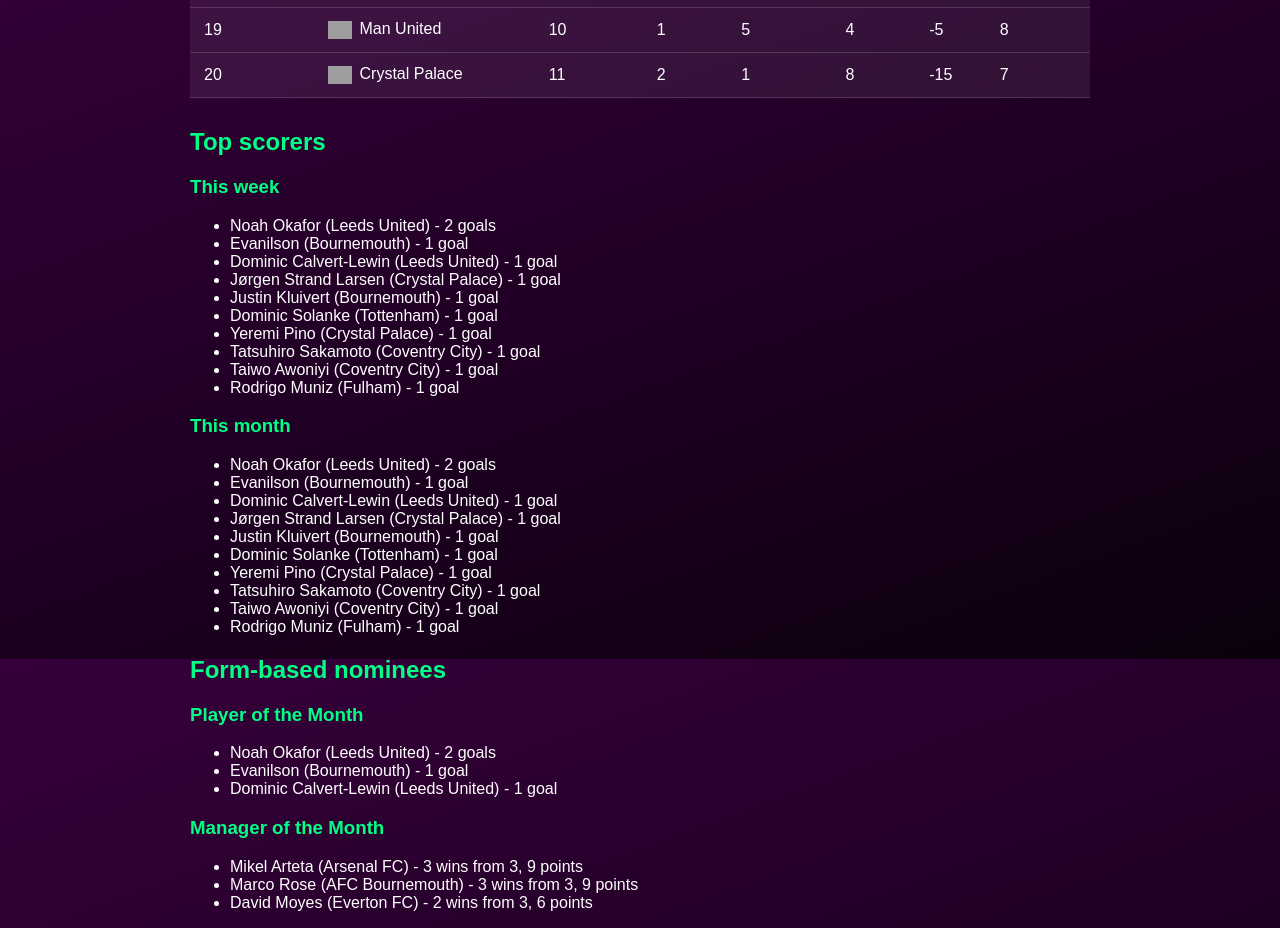
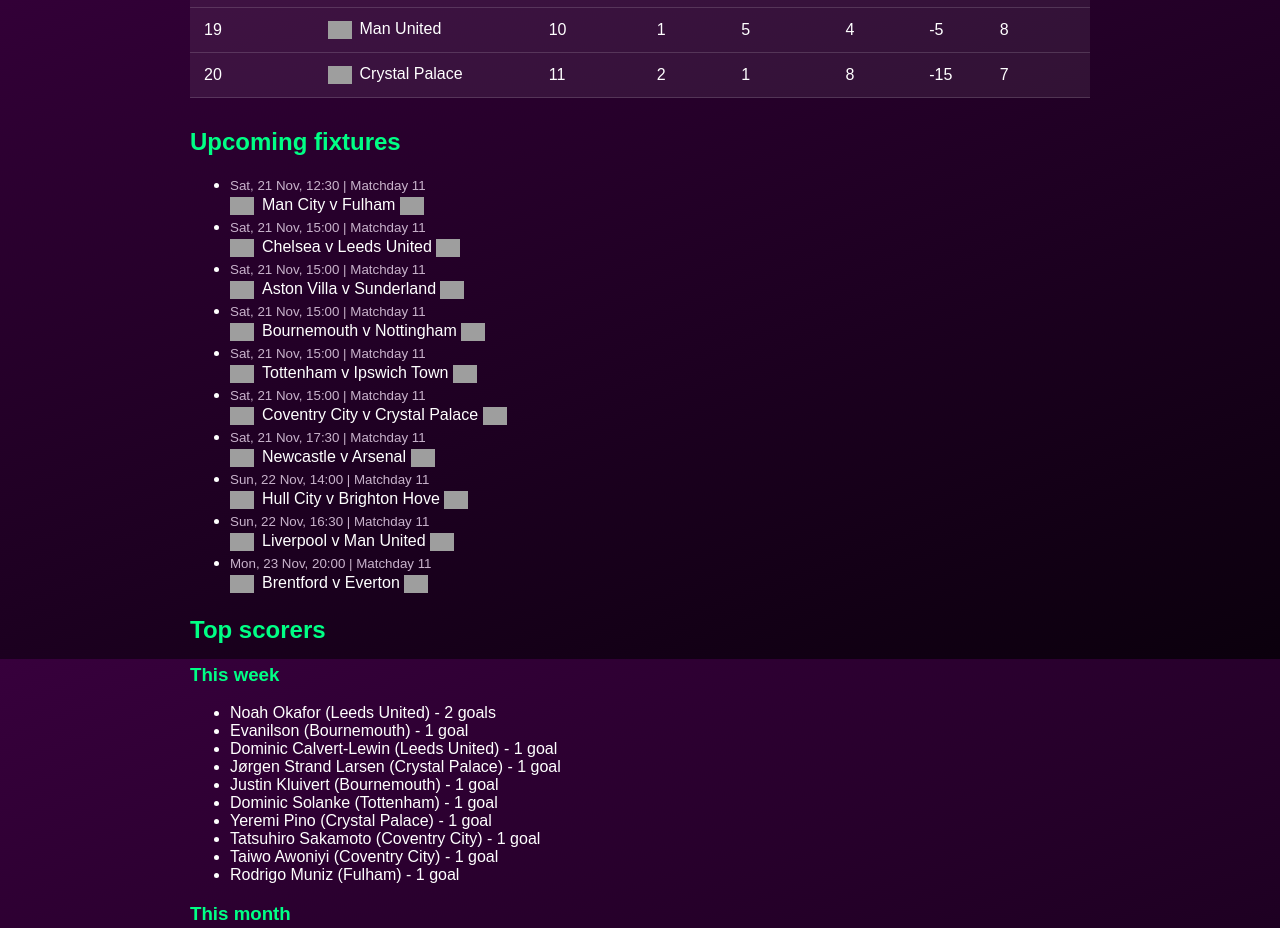
Before and after one commit to khanMohammedAfi/Premier-League-Market-Value, a plain HTML site: page index.html in a window 1280 px wide. Shown: the part 941-1869 px from the top of the page. Drawn offline with Linux system fonts and the light colour scheme; no server answers; grey boxes are pictures that could not be loaded.

Commit message:
Add upcoming fixtures with crests

```diff
--- a/app.js
+++ b/app.js
@@ -288,3 +288,51 @@ fetch("data/awards.json")
     document.getElementById("awards-note").textContent = data.note;
   })
   .catch(error => console.error("Could not load awards:", error));
+
+  // Upcoming fixtures
+function crestImg(url) {
+  if (!url || !url.startsWith("https://")) return null;
+  const img = document.createElement("img");
+  img.src = url;
+  img.alt = "";
+  img.className = "team-crest";
+  img.loading = "lazy";
+  img.referrerPolicy = "no-referrer";
+  img.onerror = () => img.remove();
+  return img;
+}
+
+fetch("data/fixtures.json")
+  .then(response => response.json())
+  .then(fixtures => {
+    const list = document.getElementById("fixtures-list");
+
+    if (fixtures.length === 0) {
+      const empty = document.createElement("li");
+      empty.textContent = "No upcoming fixtures right now.";
+      list.appendChild(empty);
+      return;
+    }
+
+    fixtures.forEach(f => {
+      const li = document.createElement("li");
+
+      const when = document.createElement("small");
+      when.textContent = new Date(f.date).toLocaleString("en-GB", {
+        weekday: "short", day: "numeric", month: "short",
+        hour: "2-digit", minute: "2-digit"
+      }) + " | Matchday " + f.matchday;
+
+      const match = document.createElement("div");
+      const homeImg = crestImg(f.homeCrest);
+      const awayImg = crestImg(f.awayCrest);
+      if (homeImg) match.appendChild(homeImg);
+      match.appendChild(document.createTextNode(f.home + " v " + f.away + " "));
+      if (awayImg) match.appendChild(awayImg);
+
+      li.appendChild(when);
+      li.appendChild(match);
+      list.appendChild(li);
+    });
+  })
+  .catch(error => console.error("Could not load fixtures:", error));
--- /dev/null
+++ b/data/fixtures.json
@@ -0,0 +1,82 @@
+[
+  {
+    "date": "2026-11-21T12:30:00Z",
+    "matchday": 11,
+    "home": "Man City",
+    "homeCrest": "https://crests.football-data.org/65.png",
+    "away": "Fulham",
+    "awayCrest": "https://crests.football-data.org/63.png"
+  },
+  {
+    "date": "2026-11-21T15:00:00Z",
+    "matchday": 11,
+    "home": "Chelsea",
+    "homeCrest": "https://crests.football-data.org/61.png",
+    "away": "Leeds United",
+    "awayCrest": "https://crests.football-data.org/341.png"
+  },
+  {
+    "date": "2026-11-21T15:00:00Z",
+    "matchday": 11,
+    "home": "Aston Villa",
+    "homeCrest": "https://crests.football-data.org/58.png",
+    "away": "Sunderland",
+    "awayCrest": "https://crests.football-data.org/71.png"
+  },
+  {
+    "date": "2026-11-21T15:00:00Z",
+    "matchday": 11,
+    "home": "Bournemouth",
+    "homeCrest": "https://crests.football-data.org/bournemouth.png",
+    "away": "Nottingham",
+    "awayCrest": "https://crests.football-data.org/351.png"
+  },
+  {
+    "date": "2026-11-21T15:00:00Z",
+    "matchday": 11,
+    "home": "Tottenham",
+    "homeCrest": "https://crests.football-data.org/73.png",
+    "away": "Ipswich Town",
+    "awayCrest": "https://crests.football-data.org/349.png"
+  },
+  {
+    "date": "2026-11-21T15:00:00Z",
+    "matchday": 11,
+    "home": "Coventry City",
+    "homeCrest": "https://crests.football-data.org/1076.png",
+    "away": "Crystal Palace",
+    "awayCrest": "https://crests.football-data.org/354.png"
+  },
+  {
+    "date": "2026-11-21T17:30:00Z",
+    "matchday": 11,
+    "home": "Newcastle",
+    "homeCrest": "https://crests.football-data.org/67.png",
+    "away": "Arsenal",
+    "awayCrest": "https://crests.football-data.org/57.png"
+  },
+  {
+    "date": "2026-11-22T14:00:00Z",
+    "matchday": 11,
+    "home": "Hull City",
+    "homeCrest": "https://crests.football-data.org/322.png",
+    "away": "Brighton Hove",
+    "awayCrest": "https://crests.football-data.org/397.png"
+  },
+  {
+    "date": "2026-11-22T16:30:00Z",
+    "matchday": 11,
+    "home": "Liverpool",
+    "homeCrest": "https://crests.football-data.org/64.png",
+    "away": "Man United",
+    "awayCrest": "https://crests.football-data.org/66.png"
+  },
+  {
+    "date": "2026-11-23T20:00:00Z",
+    "matchday": 11,
+    "home": "Brentford",
+    "homeCrest": "https://crests.football-data.org/402.png",
+    "away": "Everton",
+    "awayCrest": "https://crests.football-data.org/62.png"
+  }
+]
--- a/index.html
+++ b/index.html
@@ -26,6 +26,9 @@
 
     </tbody>
   </table>
+
+  <h2>Upcoming fixtures</h2>
+<ul id="fixtures-list"></ul>
 
 
 
```
Also changed, not shown: scripts/update-fixtures.js (added, +33 -0 lines).
